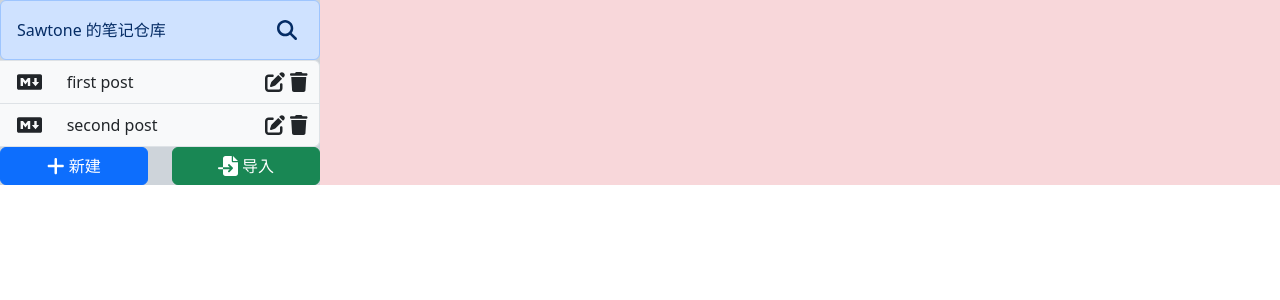
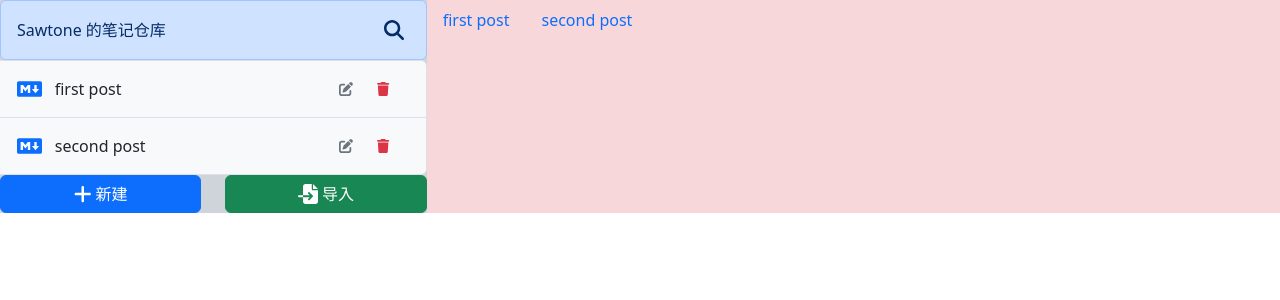
Before and after one commit to Sawtone/MarkdownEditor, a React (Create React App) app: page / in a window 1280 px wide. Shown: the top 300 px of the page. Built offline with nearby package versions, Linux system fonts and the light colour scheme.

Commit message:
添加demo组件Tablist + 完善FileList组件展示效果

```diff
--- a/src/App.css
+++ b/src/App.css
@@ -7,3 +7,33 @@
 .c-link {
     cursor: pointer;
 }
+
+/* 文件列表项悬停效果
+   box-shadow: 水平偏移 垂直偏移 模糊半径 颜色（含透明度）
+   transform: Y轴位移-1px产生上浮效果，需配合父元素设置transition */
+.hover-shadow:hover {
+    box-shadow: 0 2px 6px rgba(0, 0, 0, 0.1);
+    transform: translateY(-1px);
+}
+
+/* 按钮悬停状态样式
+   background-color: 半透明黑色背景（5%透明度）
+   border-radius */
+.btn-hover:hover {
+    background-color: rgba(0, 0, 0, 0.05);
+    border-radius: 40%;
+}
+
+/* 文件列表项容器规范
+   min-height: 保证最低高度满足触摸操作标准（Material Design建议≥48px）
+   防止内容高度不一致导致的布局跳动 */
+.file-item {
+    min-height: 48px;
+}
+
+/* 文本截断处理
+   max-width: 限制最大宽度（200px≈12.5rem）
+   需配合父容器overflow:hidden和text-overflow:ellipsis使用 */
+.text-truncate {
+    max-width: 200px;
+}
--- a/src/App.js
+++ b/src/App.js
@@ -4,6 +4,7 @@ import 'bootstrap/dist/css/bootstrap.min.css'
 import FileSearch from "./Components/FileSearch.js";
 import FileList from "./Components/FileList.js";
 import BottomButton from './Components/BottomButton.js';
+import TabList from './Components/TabList.js';
 import defaultFiles from "./utils/defaultFiles.js";
 import {faPlus, faFileImport, faF} from '@fortawesome/free-solid-svg-icons';
 
@@ -12,7 +13,7 @@ function App() {
     <div className="App container-fluid">
       {/*栅格布局 grid*/}
       <div className="row no-gutters">
-        <div className="col-3 bg-dark-subtle align-items-center px-0">
+        <div className="col-4 bg-dark-subtle align-items-center px-0">
           <FileSearch
             title="Sawtone 的笔记仓库"
             onFileSearch={(value)=>{console.log('Search: ' + value)}}
@@ -42,8 +43,11 @@ function App() {
             </div>
           </div>
         </div>
-        <div className="col-9 bg-danger-subtle align-items-center px-0">
+        <div className="col-8 bg-danger-subtle align-items-center px-0">
+          <TabList
+            files={defaultFiles}
 
+          />
 
 
         </div>
--- a/src/Components/FileList.js
+++ b/src/Components/FileList.js
@@ -36,70 +36,75 @@ const FileList = ({files, onFileClick, onSaveEdit, onFileDelete}) => {
             {
                 files.map(file => (
                     <li
-                        className="list-group-item bg-light d-flex align-items-center file-item row me-0"
+                        className="list-group-item bg-light d-flex align-items-center file-item row me-0 py-2 hover-shadow"
                         key={file.id}
+                        style={{ transition: 'all 0.2s ease' }}
                     >
                         { (file.id !== editStatus) &&
                             <>
-                                <span className="col-2">
+                                <span className="col-1 text-center">
                                     <FontAwesomeIcon
                                         icon={faMarkdown}
                                         size="lg"
                                         title="markdown"
+                                        className="text-primary"
                                     />
                                 </span>
                                 <span
-                                    className='col-8 c-link'
+                                    className='col-8 c-link text-truncate ps-3'
                                     onClick={() => {
                                         onFileClick(file.id)
                                     }}
                                 >
                                     {file.title}
                                  </span>
+                                 <div className="col-3 d-flex justify-content-end">
                                     <button
                                         type='button'
-                                    className='icon-button col-1'
+                                        className='icon-button btn-hover p-2 me-2'
                                         onClick={() => {
                                             setEditStatus(file.id);
                                             setValue(file.title);
                                         }}>
                                         <FontAwesomeIcon
                                             icon={faEdit}
-                                        size="lg"
+                                            size="sm"
                                             title="edit"
+                                            className="text-secondary"
                                         />
                                     </button>
                                     <button
                                         type='button'
-                                    className='icon-button col-1'
-                                    onClick={() => {
-                                        onFileDelete(file.id);
-                                    }}>
+                                        className='icon-button btn-hover p-2'
+                                        onClick={() => onFileDelete(file.id)}>
                                         <FontAwesomeIcon
                                             icon={faTrash}
-                                        size="lg"
+                                            size="sm"
                                             title="trash"
+                                            className="text-danger"
                                         />
                                     </button>
+                                </div>
                             </>
                         }
                         { (file.id === editStatus) &&
                             <div className="row align-items-center">
-                                <div className="col-11">
+                                <div className="col-9">
                                     <input
-                                        className='form-control'
+                                        className='form-control form-control-sm'
                                         value={value}
                                         onChange={(e) => setValue(e.target.value)}
+                                        autoFocus
                                     />
                                 </div>
-                                <div className="col-1">
+                                <div className="col-3 text-end">
                                     <button
                                         type='button'
-                                        className='icon-button'
+                                        className='icon-button btn-hover p-2'
                                         onClick={closeFileSearch}>
                                         <FontAwesomeIcon
                                             icon={faClose}
-                                            size="xl"
+                                            size="sm"
                                             title="close"
                                         />
                                     </button>
--- /dev/null
+++ b/src/Components/TabList.js
@@ -0,0 +1,39 @@
+import { useState, useEffect, useRef } from 'react';
+import PropTypes from 'prop-types';
+import useKeyPress from '../hooks/useKeyPress.js';
+
+const TabList = ({ files, activeId, unsavedIds, onTabClick, onCloseTab }) => {
+
+    return (
+        <ul class="nav">
+            {
+                files.map(file => {
+                    return (
+                        <li class="nav-item" key={file.id}>
+                            <a
+                                class="nav-link active"
+                                aria-current="page"
+                                href="#"
+                            >
+                                {file.title}
+                            </a>
+                        </li>
+                    )
+                })
+            }
+        </ul>
+    )
+}
+
+TabList.propTypes = {
+    files: PropTypes.array.isRequired,
+    activeId: PropTypes.string,
+    unsavedIds: PropTypes.array,
+    onTabClick: PropTypes.func,
+    onCloseTab: PropTypes.func,
+}
+
+TabList.defaultProps = {
+    unsavedIds: [],
+}
+export default TabList;
```
Lines whose indentation alone changed are shown as unchanged.
